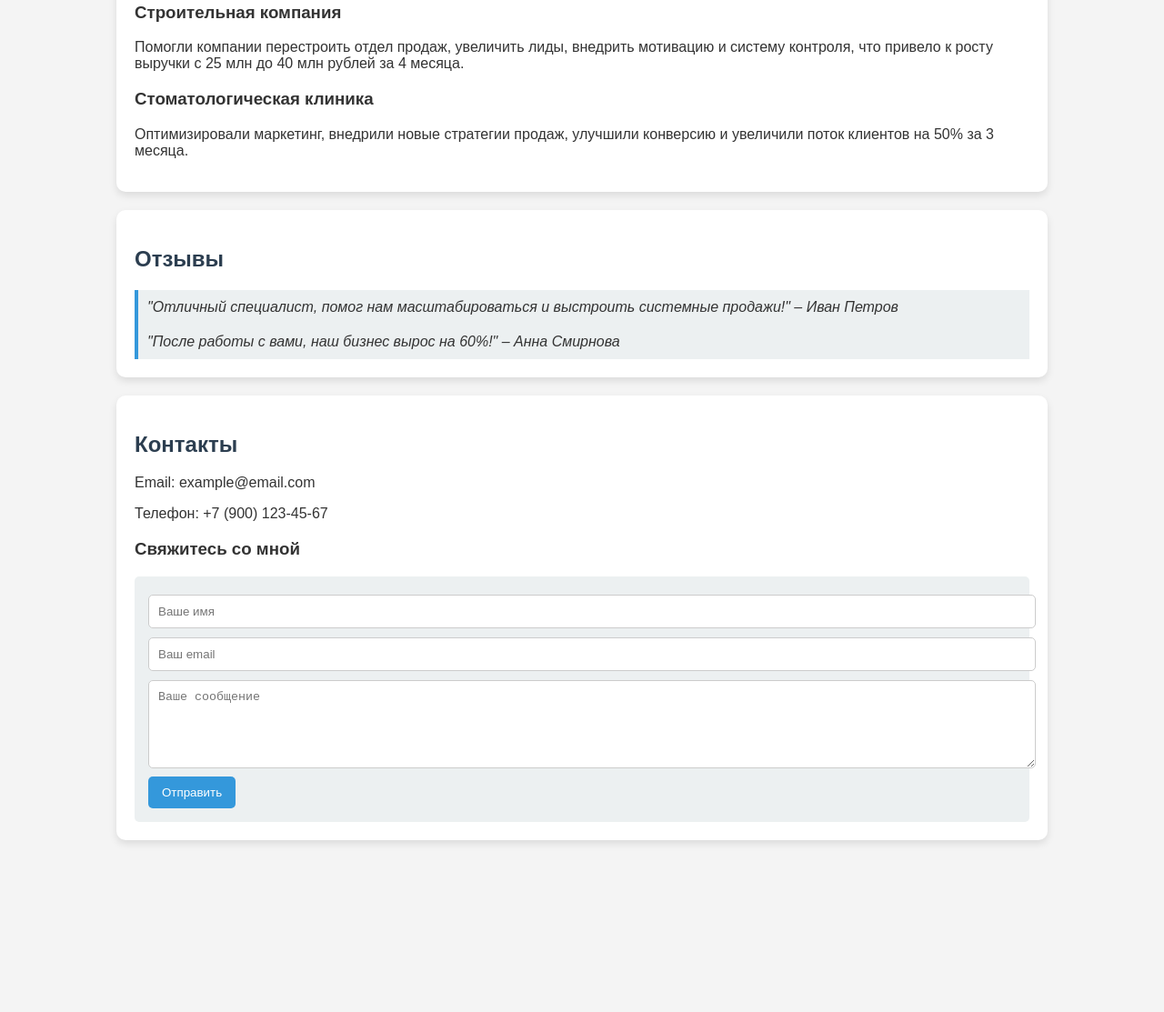
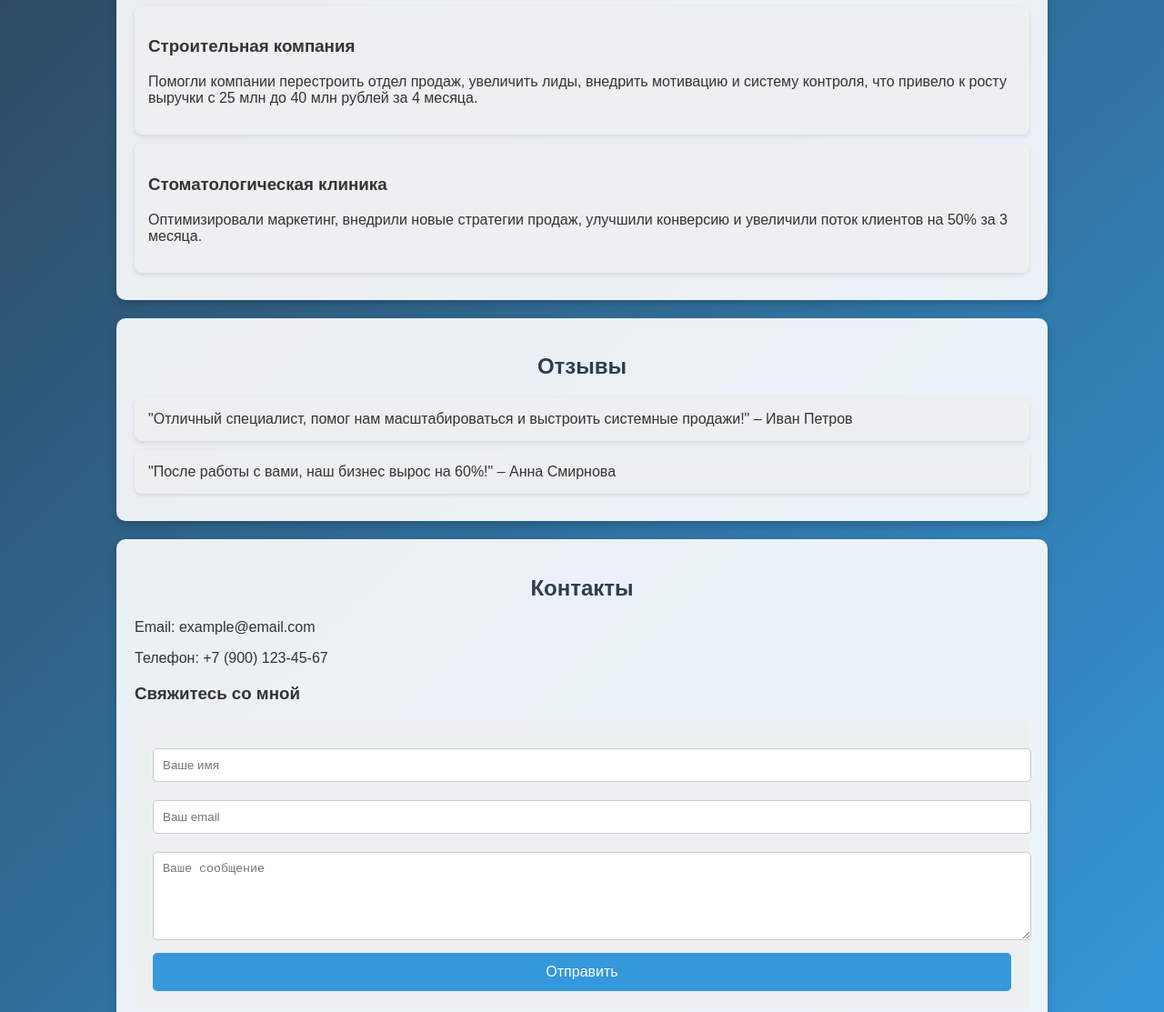
Before and after one commit to najzatali/my-sales-consulting, a plain HTML site: page index.html in a window 1280 px wide. Shown: the part 391-1504 px from the top of the page at 91% size. Before the commit the page ends 1355 px from the top, so only its background shows below. Drawn offline with Linux system fonts and the light colour scheme.

Commit message:
Update index.html

```diff
--- a/index.html
+++ b/index.html
@@ -5,16 +5,72 @@
     <meta name="viewport" content="width=device-width, initial-scale=1.0">
     <title>Консалтинг по продажам</title>
     <style>
-        body { font-family: Arial, sans-serif; margin: 0; padding: 0; background-color: #f4f4f4; color: #333; }
-        header { background: #2c3e50; color: white; padding: 20px; text-align: center; font-size: 24px; }
-        .container { width: 80%; margin: auto; padding: 20px; }
-        .section { background: white; padding: 20px; margin: 20px 0; border-radius: 10px; box-shadow: 0px 4px 8px rgba(0,0,0,0.1); }
-        h2 { color: #2c3e50; }
-        .testimonial { font-style: italic; background: #ecf0f1; padding: 10px; border-left: 4px solid #3498db; }
-        .contact-form { background: #ecf0f1; padding: 15px; border-radius: 5px; }
-        input, textarea { width: 100%; padding: 10px; margin: 5px 0; border: 1px solid #ccc; border-radius: 5px; }
-        button { background: #3498db; color: white; border: none; padding: 10px 15px; border-radius: 5px; cursor: pointer; }
-        button:hover { background: #2980b9; }
+        body {
+            font-family: Arial, sans-serif;
+            margin: 0;
+            padding: 0;
+            background: linear-gradient(135deg, #2c3e50, #3498db);
+            color: #fff;
+        }
+        header {
+            background: rgba(0, 0, 0, 0.6);
+            color: white;
+            padding: 20px;
+            text-align: center;
+            font-size: 28px;
+            font-weight: bold;
+        }
+        .container {
+            width: 80%;
+            margin: auto;
+            padding: 20px;
+        }
+        .section {
+            background: rgba(255, 255, 255, 0.9);
+            padding: 20px;
+            margin: 20px 0;
+            border-radius: 10px;
+            box-shadow: 0px 4px 10px rgba(0,0,0,0.2);
+            color: #333;
+        }
+        h2 {
+            color: #2c3e50;
+            text-align: center;
+        }
+        .case-card, .testimonial-card {
+            background: #ecf0f1;
+            padding: 15px;
+            margin: 10px 0;
+            border-radius: 8px;
+            box-shadow: 0px 2px 5px rgba(0,0,0,0.1);
+        }
+        .contact-form {
+            background: #ecf0f1;
+            padding: 20px;
+            border-radius: 5px;
+        }
+        input, textarea {
+            width: 100%;
+            padding: 10px;
+            margin: 10px 0;
+            border: 1px solid #ccc;
+            border-radius: 5px;
+        }
+        button {
+            background: #3498db;
+            color: white;
+            border: none;
+            padding: 12px 20px;
+            border-radius: 5px;
+            cursor: pointer;
+            font-size: 16px;
+            transition: background 0.3s;
+            display: block;
+            width: 100%;
+        }
+        button:hover {
+            background: #2980b9;
+        }
     </style>
 </head>
 <body>
@@ -27,17 +83,20 @@
 
         <div class="section">
             <h2>Кейсы</h2>
-            <h3>Строительная компания</h3>
-            <p>Помогли компании перестроить отдел продаж, увеличить лиды, внедрить мотивацию и систему контроля, что привело к росту выручки с 25 млн до 40 млн рублей за 4 месяца.</p>
-
-            <h3>Стоматологическая клиника</h3>
-            <p>Оптимизировали маркетинг, внедрили новые стратегии продаж, улучшили конверсию и увеличили поток клиентов на 50% за 3 месяца.</p>
+            <div class="case-card">
+                <h3>Строительная компания</h3>
+                <p>Помогли компании перестроить отдел продаж, увеличить лиды, внедрить мотивацию и систему контроля, что привело к росту выручки с 25 млн до 40 млн рублей за 4 месяца.</p>
+            </div>
+            <div class="case-card">
+                <h3>Стоматологическая клиника</h3>
+                <p>Оптимизировали маркетинг, внедрили новые стратегии продаж, улучшили конверсию и увеличили поток клиентов на 50% за 3 месяца.</p>
+            </div>
         </div>
 
         <div class="section">
             <h2>Отзывы</h2>
-            <div class="testimonial">"Отличный специалист, помог нам масштабироваться и выстроить системные продажи!" – Иван Петров</div>
-            <div class="testimonial">"После работы с вами, наш бизнес вырос на 60%!" – Анна Смирнова</div>
+            <div class="testimonial-card">"Отличный специалист, помог нам масштабироваться и выстроить системные продажи!" – Иван Петров</div>
+            <div class="testimonial-card">"После работы с вами, наш бизнес вырос на 60%!" – Анна Смирнова</div>
         </div>
 
         <div class="section">
```
